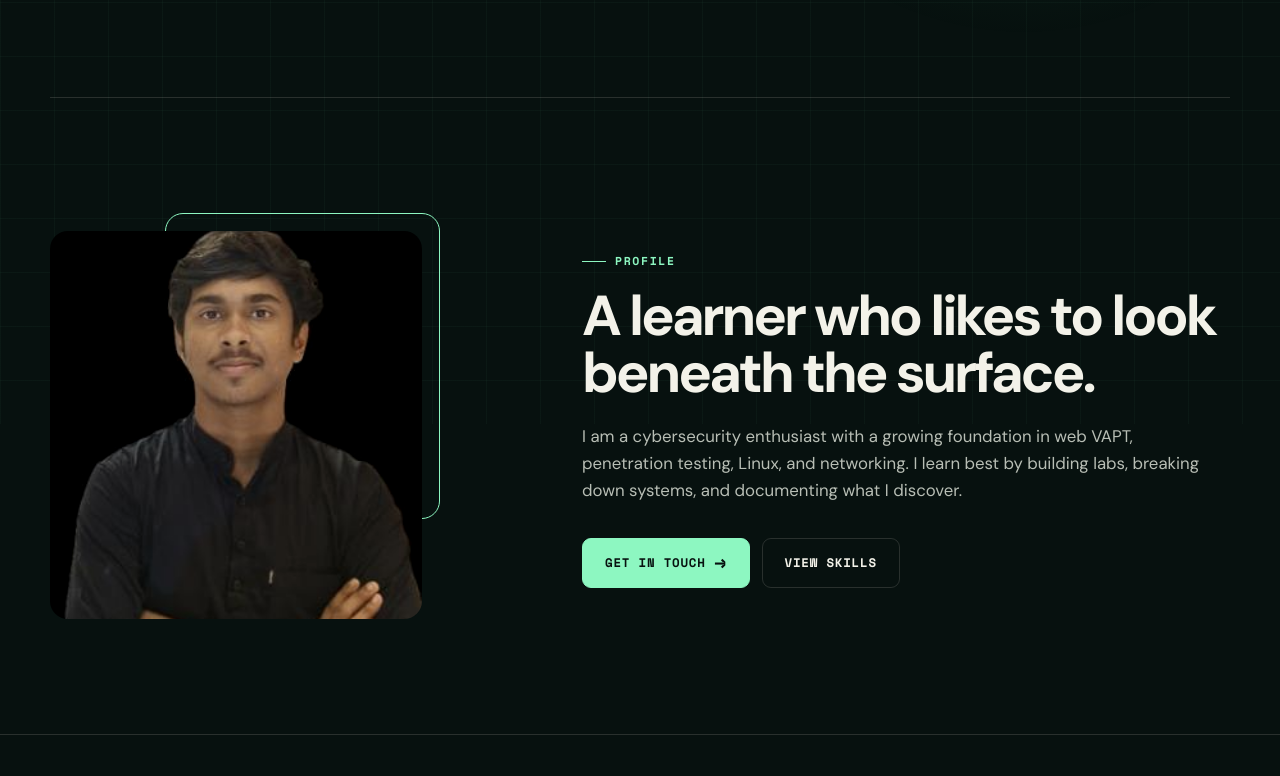
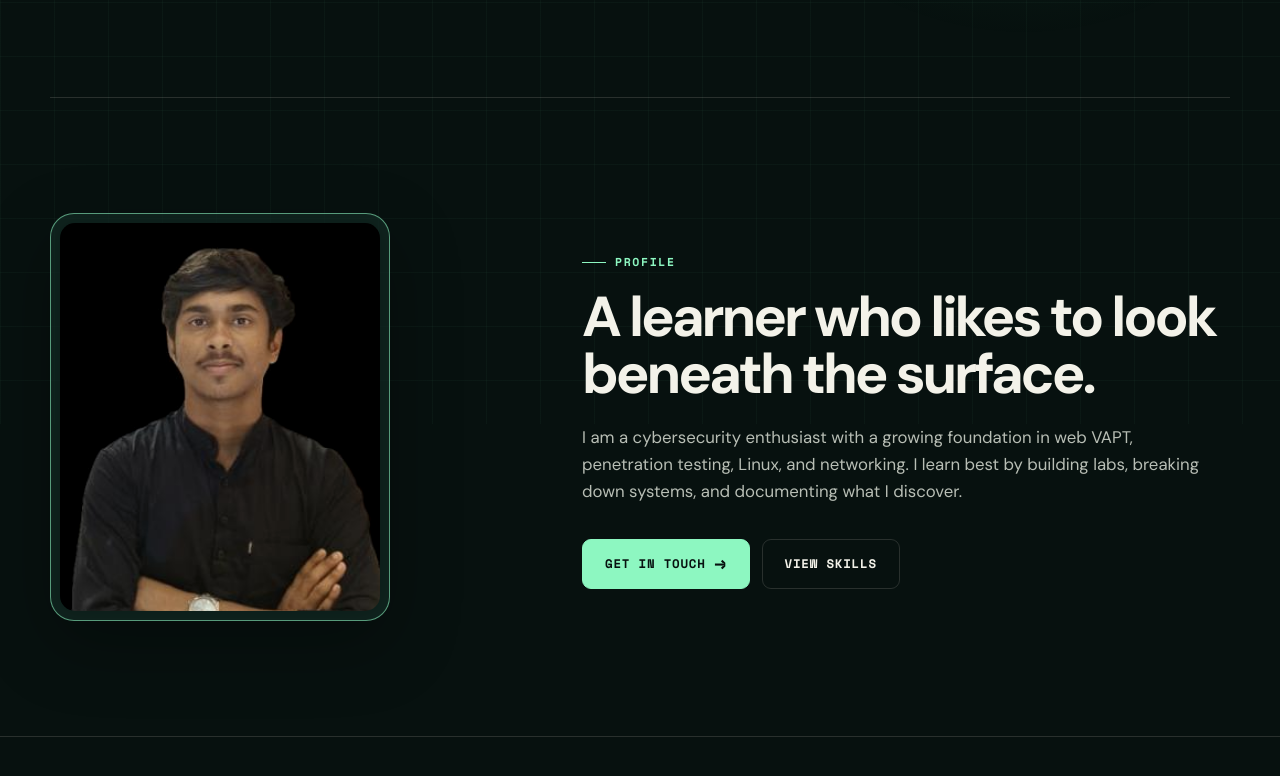
Before and after one commit to spideyanik/anonsec, a plain HTML site: page about.html in a window 1280 px wide. Shown: the part 376-1152 px from the top of the page. Drawn offline with nearby package versions, Linux system fonts and the light colour scheme.

Commit message:
Refine about portrait frame

```diff
--- a/styles.css
+++ b/styles.css
@@ -639,19 +639,17 @@ a {
 
 .portrait-frame {
     position: relative;
-    max-width: 390px;
-    padding: 18px 18px 0 0;
+    width: 100%;
+    max-width: 340px;
+    padding: 9px;
+    border: 1px solid rgba(141, 247, 193, 0.58);
+    border-radius: 24px;
+    background: rgba(17, 36, 31, 0.74);
+    box-shadow: 0 24px 70px rgba(0, 0, 0, 0.3), inset 0 0 28px rgba(141, 247, 193, 0.035);
 }
 
 .portrait-frame::before {
-    position: absolute;
-    top: 0;
-    right: 0;
-    width: 70%;
-    height: 75%;
-    border: 1px solid var(--signal);
-    border-radius: var(--radius);
-    content: "";
+    content: none;
 }
 
 .portrait-frame img {
@@ -659,7 +657,7 @@ a {
     z-index: 1;
     width: 100%;
     aspect-ratio: 290 / 388;
-    border-radius: var(--radius);
+    border-radius: 15px;
     object-fit: cover;
     filter: saturate(0.78) contrast(1.03);
 }
@@ -1424,7 +1422,9 @@ a {
     }
 
     .portrait-frame {
-        max-width: 340px;
+        max-width: 300px;
+        margin: 0 auto;
+        padding: 7px;
     }
 
     .fact-row {
```
